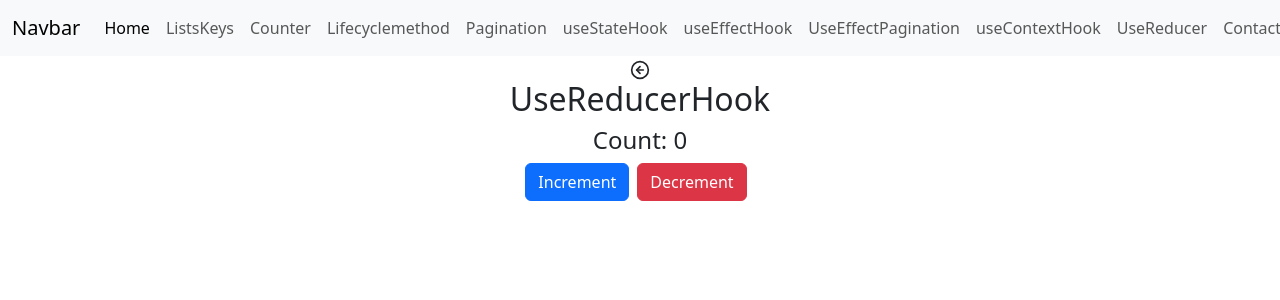
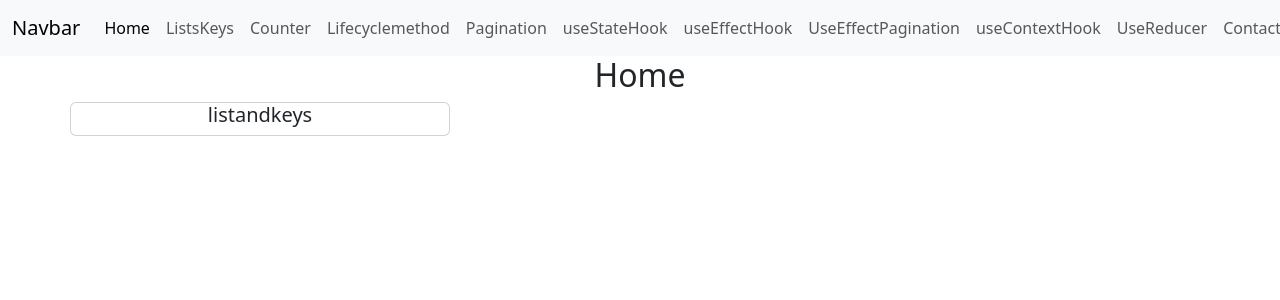
Before and after one commit to Chaitanyatraining/1902-react, a React (Create React App) app: page /usereducer in a window 1280 px wide. Shown: the top 300 px of the page. Built offline with nearby package versions, Linux system fonts and the light colour scheme.

Commit message:
userefhook

```diff
--- a/src/App.js
+++ b/src/App.js
@@ -8,8 +8,13 @@ import ListsandKeys from './Components/ListsandKeys';
 import Counter from './Components/Counter';
 import ContactUs from './Components/ContactUs';
 import Routing from './Components/Routing/Routing';
+import UseRefHook from './Components/Hooks/UseRefHook';
+import { useState } from 'react';
+import Home from './Components/Home';
 
 function App() {
+  const [menuList, setMenuList] = useState(false)
+  console.log(menuList)
   const userData = [
     {
       "id": 1,
@@ -64,8 +69,14 @@ function App() {
   return (
     <div className="App">
       <Header />
-      <Routing />
+      {menuList ? <ListsandKeys /> : <Home
+      setMenuList={setMenuList}
 
+      />}
+      {/* <Routing /> */}
+
+
+      {/* <UseRefHook /> */}
       {/* <FuncComp courseName='ReactJs' userData={userData} /> */}
       {/* <ClassComp courseName='ReactJs' /> */}
       {/* <Stylings /> */}
--- a/src/Components/Home.js
+++ b/src/Components/Home.js
@@ -1,9 +1,18 @@
 import React from 'react'
 
-const Home = () => {
+const Home = (props) => {
+  const {setMenuList} = props
+
   return (
-    <div>
+    <div className='container'>
         <h2>Home</h2>
+        <div className='row'>
+          <div className='col-md-4 card'>
+          <h5 onClick={()=>setMenuList(true)}>listandkeys</h5>
+          </div>
+          <div className='col-md-4'></div>
+          <div className='col-md-4'></div>
+        </div>
     </div>
   )
 }
--- a/src/Components/Hooks/UseReducerHook.js
+++ b/src/Components/Hooks/UseReducerHook.js
@@ -21,7 +21,6 @@ const UseReducerHook = () => {
 
   return (
     <div>
-
         <div>
         <ArrowLeftCircle size={20}
         onClick={()=>{navigation(-1)}}
--- /dev/null
+++ b/src/Components/Hooks/UseRefHook.js
@@ -0,0 +1,34 @@
+import React, { useEffect, useRef } from 'react'
+
+const UseRefHook = () => {
+    const data = useRef(null)
+
+    const handleSubmit = (e) => {
+        e.preventDefault()
+        console.log(data.current.value)
+    }
+
+    useEffect(()=>{
+        data.current.focus()
+    }, [])
+
+  return (
+    <div>
+        {/*
+            useState will re-render when the content change and upate the UI.
+
+            useref- it doesn't notify you when its content changes. mutating the
+            (.current) property doesn't cause a re-render
+        */}
+        <h2>UseRef Hook</h2>
+        <form>
+            <input type="text" ref={data}  />
+            <button className='btn btn-secondary ms-3'
+            onClick={(e)=>{handleSubmit(e)}}
+            >submit</button>
+        </form>
+    </div>
+  )
+}
+
+export default UseRefHook
```
